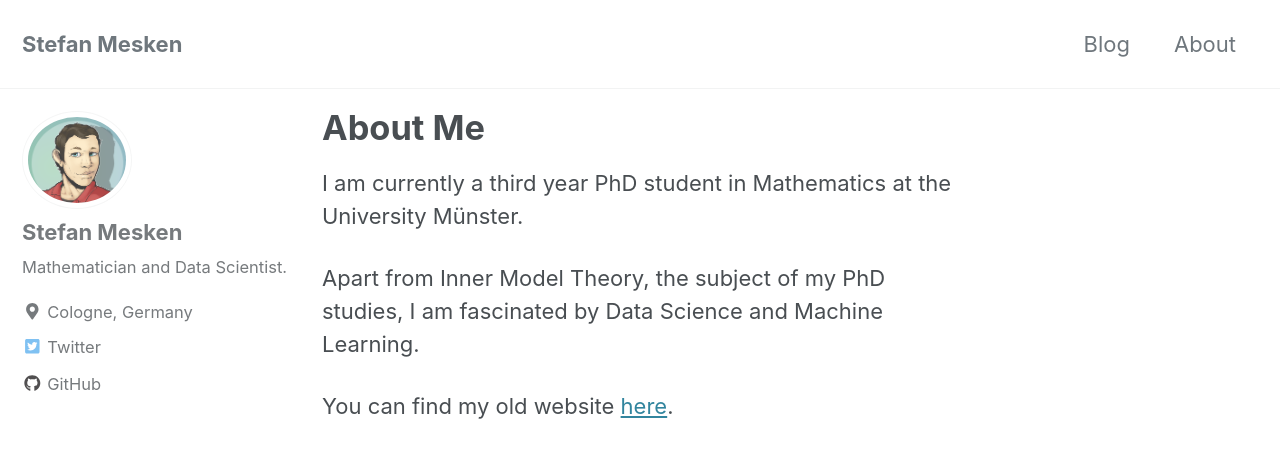
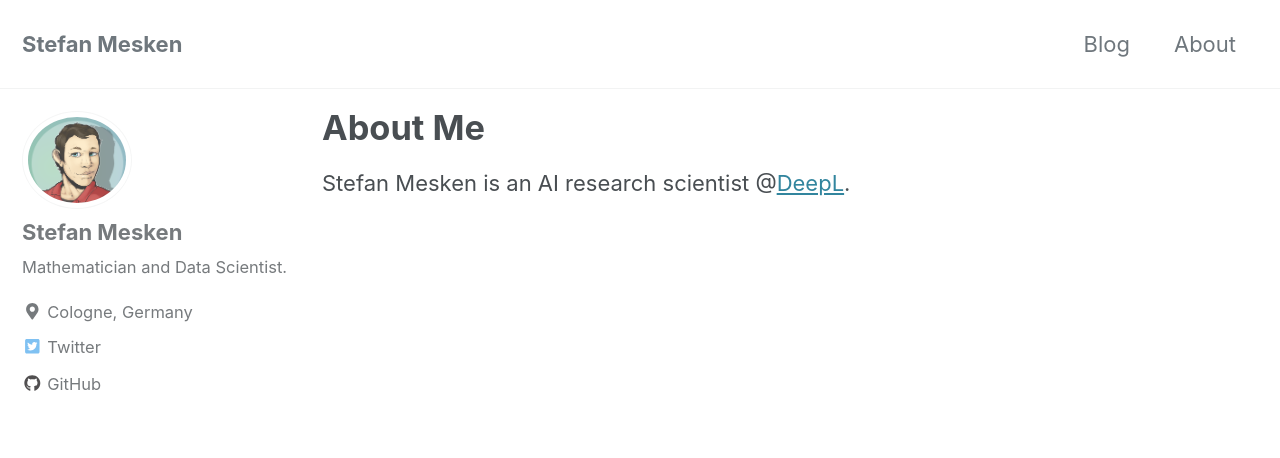
Before and after one commit to KappaDistributive/KappaDistributive.github.io, a Jekyll site: the page built from _pages/about.md, in a window 1280 px wide and 900 px high. Shown: the top 458 px of the window. Built offline with Jekyll 4.4.1, drawn with Linux system fonts in a browser that asks for light colours; cached includes are drawn as plain includes; nearby versions of some CDN libraries.

Commit message:
update about page

```diff
--- a/_pages/about.md
+++ b/_pages/about.md
@@ -5,8 +5,4 @@ title: "About Me"
 author_profile: true
 ---
 
-I am currently a third year PhD student in Mathematics at the University M&uuml;nster.
-
-Apart from Inner Model Theory, the subject of my PhD studies, I am fascinated by Data Science and Machine Learning.
-
-You can find my old website [here](https://www.old.stefanmesken.info).
+Stefan Mesken is an AI research scientist @[DeepL](https://www.deepl.com).
```
